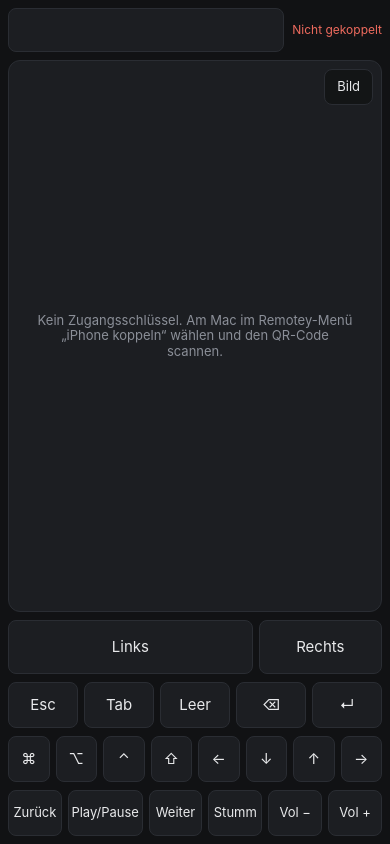
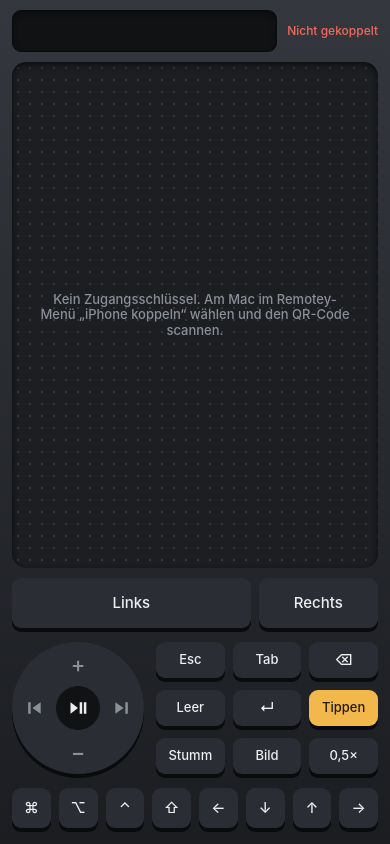
Before and after one commit to yonnock/remotey, a plain HTML site: page Web/index.html in a window 390 px wide. Drawn offline with Linux system fonts and the light colour scheme.

Commit message:
Redesign the web UI as a hardware remote with a full-screen pointer mode
Key caps with a visible edge that sink when pressed, a dial for volume
and transport, and the live view as a display above the trackpad.
Tapping the display opens pointer mode: the live view fills the phone,
the whole screen is the trackpad and the mouse keys float in a dock.
While the iOS keyboard is open only Esc, Tab, modifiers and arrows stay.

README screenshots show the remote, pointer mode and typing.

```diff
--- a/Web/index.html
+++ b/Web/index.html
@@ -7,47 +7,87 @@
 <meta name="mobile-web-app-capable" content="yes">
 <meta name="apple-mobile-web-app-status-bar-style" content="black-translucent">
 <meta name="apple-mobile-web-app-title" content="Remotey">
-<meta name="theme-color" content="#111214">
+<meta name="theme-color" content="#34373d">
 <link rel="apple-touch-icon" href="/icon.png">
 <title>Remotey</title>
 <style>
+  /* A hardware remote: graphite body, key caps with a visible edge that sink when pressed. */
   :root {
-    --bg: #111214; --surface: #1c1e22; --surface-active: #2e3138; --line: #2a2d33;
-    --text: #e8e9eb; --muted: #8b8f98; --accent: #f2b84b; --bad: #ef6b5e;
+    --body-top: #34373d; --body-bottom: #1b1d21; --deep: #111214; --surface: #1c1e22; --cap: #2a2d33;
+    --edge: #0a0b0c; --line: #33373e; --text: #eceef0; --muted: #8b8f98;
+    --accent: #f2b84b; --accent-ink: #231803; --bad: #ef6b5e; --glass: rgba(17, 18, 20, .72);
   }
   * { box-sizing: border-box; -webkit-tap-highlight-color: transparent; }
-  html, body { margin: 0; height: 100%; background: var(--bg); color: var(--text); overflow: hidden;
-    font: 15px/1.2 -apple-system, system-ui, sans-serif; overscroll-behavior: none; }
+  [hidden] { display: none !important; }
+  html, body { margin: 0; height: 100%; background: var(--body-bottom); color: var(--text); overflow: hidden;
+    font: 500 15px/1.2 -apple-system, system-ui, sans-serif; overscroll-behavior: none; }
   body { position: fixed; inset: 0; -webkit-user-select: none; user-select: none; -webkit-touch-callout: none; }
   #app { position: absolute; top: 0; left: 0; right: 0; height: var(--vh, 100dvh); display: flex;
-    flex-direction: column; gap: 8px;
-    padding: max(8px, env(safe-area-inset-top)) max(8px, env(safe-area-inset-right))
-             max(8px, env(safe-area-inset-bottom)) max(8px, env(safe-area-inset-left)); }
-  #top { display: flex; gap: 8px; align-items: center; }
-  #field { flex: 1; min-width: 0; height: 44px; padding: 0 12px; border-radius: 8px; border: 1px solid var(--line);
-    background: var(--surface); color: var(--text); font-size: 16px; outline: none;
+    flex-direction: column; gap: 10px; background: linear-gradient(180deg, var(--body-top), var(--body-bottom));
+    padding: max(10px, env(safe-area-inset-top)) max(12px, env(safe-area-inset-right))
+             max(12px, env(safe-area-inset-bottom)) max(12px, env(safe-area-inset-left)); }
+
+  #top { display: flex; gap: 10px; align-items: center; }
+  #field { flex: 1; min-width: 0; height: 42px; padding: 0 12px; border-radius: 9px; border: 1px solid var(--edge);
+    background: var(--deep); color: var(--text); font-size: 16px; outline: none; box-shadow: inset 0 2px 5px var(--edge);
     -webkit-user-select: text; user-select: text; }
   #field:focus { border-color: var(--accent); }
   #status { font-size: 12px; color: var(--muted); white-space: nowrap; }
   #status.bad { color: var(--bad); }
-  [hidden] { display: none !important; }
-  #padwrap { flex: 1; min-height: 60px; position: relative; overflow: hidden; border-radius: 12px;
-    background: var(--surface); border: 1px solid var(--line); }
+
+  /* Display: the live view. Small above the trackpad, or the whole phone in pointer mode. */
+  #screen { flex: 0 0 27%; position: relative; overflow: hidden; border-radius: 10px; background: var(--deep);
+    border: 3px solid var(--edge); box-shadow: inset 0 0 12px var(--edge); }
   #view { position: absolute; inset: 0; width: 100%; height: 100%; }
   #marker { position: absolute; width: 30px; height: 30px; margin: -15px 0 0 -15px; border-radius: 50%;
     border: 2px solid var(--accent); pointer-events: none; }
-  #pad { position: absolute; inset: 0; touch-action: none; display: flex; align-items: center;
-    justify-content: center; text-align: center; color: var(--muted); font-size: 13px; padding: 24px; }
-  #viewctl { position: absolute; top: 8px; right: 8px; display: flex; gap: 6px; }
-  #viewctl button { flex: none; height: 36px; padding: 0 12px; font-size: 13px; background: rgba(17, 18, 20, .78); }
-  .row { display: flex; gap: 6px; }
-  button { flex: 1; min-width: 0; height: 46px; border: 1px solid var(--line); border-radius: 8px;
-    background: var(--surface); color: var(--text); font: inherit; padding: 0; touch-action: none; }
-  button.pressed { background: var(--surface-active); }
-  button.on { border-color: var(--accent); color: var(--accent); }
-  .mouse button { height: 54px; }
-  .media button { font-size: 13px; }
+  #grow { position: absolute; right: 6px; bottom: 6px; padding: 4px 8px; border-radius: 7px; font-size: 11px;
+    background: var(--glass); color: var(--text); pointer-events: none; }
+
+  #pad { flex: 1; min-height: 60px; border-radius: 14px; touch-action: none; display: flex; align-items: center;
+    justify-content: center; text-align: center; color: var(--muted); font-size: 13px; padding: 24px;
+    background-color: var(--surface); background-image: radial-gradient(var(--line) 1px, transparent 1.4px);
+    background-size: 12px 12px; box-shadow: inset 0 2px 6px var(--edge); }
+
+  .row { display: flex; gap: 8px; padding-bottom: 4px; }
+  button { font: inherit; color: var(--text); border: 0; padding: 0; margin: 0; touch-action: none; }
+  .cap { flex: 1; min-width: 0; height: 40px; border-radius: 9px; background: var(--cap);
+    box-shadow: 0 4px 0 var(--edge); transition: transform .05s, box-shadow .05s; }
+  .cap.pressed, .cap:active { transform: translateY(3px); box-shadow: 0 1px 0 var(--edge); }
+  .cap.on { color: var(--accent); box-shadow: 0 4px 0 var(--accent); }
+  .cap.on.pressed { box-shadow: 0 1px 0 var(--accent); }
+  .cap.accent { background: var(--accent); color: var(--accent-ink); }
+  .cap.small { font-size: 13px; }
+  .mouse .cap { height: 50px; }
+
+  .deck { gap: 12px; align-items: flex-start; }
+  .dial { flex: none; width: 132px; height: 132px; border-radius: 50%; background: var(--cap);
+    box-shadow: 0 4px 0 var(--edge); display: grid; grid-template: repeat(3, 1fr) / repeat(3, 1fr); }
+  .dial button { background: none; color: var(--muted); font-size: 22px; display: grid; place-items: center; }
+  .dial button.pressed, .dial button:active { color: var(--accent); }
+  .dial svg { width: 20px; height: 20px; fill: currentColor; pointer-events: none; }
+  .dial .ok { border-radius: 50%; background: var(--deep); color: var(--text); }
+  .dial .ok.pressed, .dial .ok:active { background: var(--accent); color: var(--accent-ink); }
+  .keys { flex: 1; min-width: 0; display: grid; grid-template-columns: repeat(3, 1fr); gap: 12px 8px; }
+  .keys .cap { height: 36px; }
+
+  .kb-only { display: none; }
+  body.kb .kb-only { display: flex; }
   body.kb .hide-kb { display: none; }
+
+  /* Pointer mode: the display fills the phone, the whole screen is the trackpad, keys float in a dock. */
+  #dock { display: none; }
+  body.full #top, body.full .row { display: none; }
+  body.full #screen { position: fixed; inset: 0; border: 0; border-radius: 0; box-shadow: none; }
+  body.full #grow { display: none; }
+  body.full #pad { position: fixed; inset: 0; z-index: 2; border-radius: 0; background: none; box-shadow: none; }
+  body.full #dock { display: flex; gap: 6px; position: fixed; z-index: 3; padding: 8px; border-radius: 20px;
+    left: max(10px, env(safe-area-inset-left)); right: max(10px, env(safe-area-inset-right));
+    bottom: max(12px, env(safe-area-inset-bottom)); background: var(--glass);
+    -webkit-backdrop-filter: blur(14px); backdrop-filter: blur(14px); }
+  #dock button { flex: 1; min-width: 0; height: 46px; border-radius: 12px; background: var(--cap); font-size: 14px; }
+  #dock button.pressed, #dock button:active { background: var(--line); }
+  @media (prefers-reduced-motion: reduce) { .cap { transition: none; } }
 </style>
 </head>
 <body>
@@ -57,43 +97,60 @@
            autocomplete="off" autocorrect="off" autocapitalize="off" spellcheck="false" aria-label="Text an den Mac senden">
     <span id="status" role="status">Verbinde…</span>
   </div>
-  <div id="padwrap">
-    <canvas id="view" hidden></canvas>
+  <div id="screen" role="button" aria-label="Live-Bild, antippen für Vollbild" hidden>
+    <canvas id="view"></canvas>
     <div id="marker" hidden></div>
-    <div id="pad" aria-label="Trackpad"></div>
-    <div id="viewctl">
-      <button id="zoomBtn" data-act="zoom" aria-label="Zoom der Live-Ansicht" hidden>0,5×</button>
-      <button id="viewBtn" data-act="view" aria-label="Live-Ansicht des Mac-Bildschirms">Bild</button>
+    <div id="grow">Vollbild</div>
+  </div>
+  <div id="pad" aria-label="Trackpad"></div>
+  <div class="row mouse hide-kb">
+    <button class="cap" data-hold="left" style="flex:2">Links</button>
+    <button class="cap" data-click="right">Rechts</button>
+  </div>
+  <div class="row deck hide-kb">
+    <div class="dial" role="group" aria-label="Medien">
+      <span></span>
+      <button data-media="volup" data-repeat aria-label="Lauter">+</button>
+      <span></span>
+      <button data-media="prev" aria-label="Vorheriger Titel"><svg viewBox="0 0 24 24"><path d="M5 5h3v14H5zM20 5v14l-10-7z"/></svg></button>
+      <button class="ok" data-media="play" aria-label="Play/Pause"><svg viewBox="0 0 24 24"><path d="M3 5l9 7-9 7zM14 5h3v14h-3zM19 5h3v14h-3z"/></svg></button>
+      <button data-media="next" aria-label="Nächster Titel"><svg viewBox="0 0 24 24"><path d="M16 5h3v14h-3zM4 5l10 7-10 7z"/></svg></button>
+      <span></span>
+      <button data-media="voldown" data-repeat aria-label="Leiser">−</button>
+      <span></span>
+    </div>
+    <div class="keys">
+      <button class="cap small" data-key="escape">Esc</button>
+      <button class="cap small" data-key="tab">Tab</button>
+      <button class="cap" data-key="backspace" data-repeat aria-label="Löschen">⌫</button>
+      <button class="cap small" data-key="space">Leer</button>
+      <button class="cap" data-key="return" aria-label="Enter">↵</button>
+      <button class="cap small accent" data-act="type">Tippen</button>
+      <button class="cap small" data-media="mute">Stumm</button>
+      <button class="cap small" id="viewBtn" data-act="view" aria-label="Live-Bild ein oder aus">Bild</button>
+      <button class="cap small" data-act="zoom" aria-label="Zoom des Live-Bilds">0,5×</button>
     </div>
   </div>
-  <div class="row mouse">
+  <div class="row kb-only">
+    <button class="cap small" data-key="escape">Esc</button>
+    <button class="cap small" data-key="tab">Tab</button>
+    <button class="cap small accent" data-act="done">Fertig</button>
+  </div>
+  <div class="row mods">
+    <button class="cap" data-mod="cmd" aria-label="Command">⌘</button>
+    <button class="cap" data-mod="alt" aria-label="Option">⌥</button>
+    <button class="cap" data-mod="ctrl" aria-label="Control">⌃</button>
+    <button class="cap" data-mod="shift" aria-label="Shift">⇧</button>
+    <button class="cap" data-key="left" data-repeat aria-label="Links">←</button>
+    <button class="cap" data-key="down" data-repeat aria-label="Runter">↓</button>
+    <button class="cap" data-key="up" data-repeat aria-label="Hoch">↑</button>
+    <button class="cap" data-key="right" data-repeat aria-label="Rechts">→</button>
+  </div>
+  <div id="dock">
     <button data-hold="left" style="flex:2">Links</button>
-    <button data-click="right">Rechts</button>
-  </div>
-  <div class="row">
-    <button data-key="escape">Esc</button>
-    <button data-key="tab">Tab</button>
-    <button data-key="space">Leer</button>
-    <button data-key="backspace" data-repeat aria-label="Löschen">⌫</button>
-    <button data-key="return" aria-label="Enter">↵</button>
-  </div>
-  <div class="row">
-    <button data-mod="cmd" aria-label="Command">⌘</button>
-    <button data-mod="alt" aria-label="Option">⌥</button>
-    <button data-mod="ctrl" aria-label="Control">⌃</button>
-    <button data-mod="shift" aria-label="Shift">⇧</button>
-    <button data-key="left" data-repeat aria-label="Links">←</button>
-    <button data-key="down" data-repeat aria-label="Runter">↓</button>
-    <button data-key="up" data-repeat aria-label="Hoch">↑</button>
-    <button data-key="right" data-repeat aria-label="Rechts">→</button>
-  </div>
-  <div class="row media hide-kb">
-    <button data-media="prev">Zurück</button>
-    <button data-media="play" style="flex:1.4">Play/Pause</button>
-    <button data-media="next">Weiter</button>
-    <button data-media="mute">Stumm</button>
-    <button data-media="voldown" data-repeat aria-label="Leiser">Vol −</button>
-    <button data-media="volup" data-repeat aria-label="Lauter">Vol +</button>
+    <button data-click="right" style="flex:1.5">Rechts</button>
+    <button data-act="zoom" aria-label="Zoom des Live-Bilds">0,5×</button>
+    <button data-act="full" aria-label="Zurück zur Fernbedienung">Tasten</button>
   </div>
 </div>
 <script>
@@ -222,22 +279,30 @@ function padEnd(e) {
 pad.addEventListener('touchend', padEnd, { passive: false });
 pad.addEventListener('touchcancel', padEnd, { passive: false });
 
-// ---- Live view: the Mac streams the screen region around the cursor into the trackpad area.
-const view = $('#view'), marker = $('#marker'), wrap = $('#padwrap'), viewCtx = view.getContext('2d');
+// ---- Live view: the Mac streams the screen region around the cursor into the display.
+// The display sits above the trackpad; in pointer mode ("full") it fills the phone.
+const screenEl = $('#screen'), view = $('#view'), marker = $('#marker'), viewCtx = view.getContext('2d');
 const ZOOMS = [0.5, 1, 1.5, 2];
-let viewOn = false, zoom = 0.5, frameSeq = 0, drawnSeq = 0;
+let viewOn = false, full = false, zoom = 0.5, frameSeq = 0, drawnSeq = 0;
 try {
   viewOn = localStorage.getItem('remotey-view') === '1';
   zoom = ZOOMS.includes(+localStorage.getItem('remotey-zoom')) ? +localStorage.getItem('remotey-zoom') : 0.5;
 } catch {}
 function syncView() {
+  if (!viewOn) full = false;
+  document.body.classList.toggle('full', full);
+  screenEl.hidden = !viewOn;
+  if (!viewOn) marker.hidden = true;
   $('#viewBtn').classList.toggle('on', viewOn);
-  $('#zoomBtn').hidden = !viewOn;
-  $('#zoomBtn').textContent = String(zoom).replace('.', ',') + '×';
-  if (!viewOn) view.hidden = marker.hidden = true;
+  document.querySelectorAll('[data-act=zoom]').forEach((b) => { b.textContent = String(zoom).replace('.', ',') + '×'; });
   try { localStorage.setItem('remotey-view', viewOn ? '1' : '0'); localStorage.setItem('remotey-zoom', zoom); } catch {}
-  const r = wrap.getBoundingClientRect();
+  const r = screenEl.getBoundingClientRect(); // measured after the layout change above
   send({ t: 'view', on: viewOn, w: r.width, h: r.height, zoom, dpr: window.devicePixelRatio || 2 });
+}
+function setFull(on) {
+  full = on;
+  if (on) { viewOn = true; field.blur(); }
+  syncView();
 }
 async function drawFrame(buffer) {
   if (!viewOn) return;
@@ -251,17 +316,22 @@ async function drawFrame(buffer) {
     viewCtx.drawImage(bitmap, 0, 0);
     marker.style.left = cx * 100 + '%';
     marker.style.top = cy * 100 + '%';
-    view.hidden = marker.hidden = false;
-    pad.textContent = '';
+    marker.hidden = false;
   }
   bitmap.close();
 }
+// Tapping the small display opens pointer mode. In pointer mode the trackpad covers the display.
+screenEl.addEventListener('touchend', (e) => { e.preventDefault(); setFull(true); }, { passive: false });
+screenEl.addEventListener('click', () => setFull(true));
 
 // ---- Buttons. preventDefault on touchstart keeps the iOS keyboard open.
 function fire(b) {
   const d = b.dataset;
   if (d.act === 'view') { viewOn = !viewOn; syncView(); }
-  else if (d.act === 'zoom') { zoom = ZOOMS[(ZOOMS.indexOf(zoom) + 1) % ZOOMS.length]; syncView(); }
+  else if (d.act === 'zoom') { zoom = ZOOMS[(ZOOMS.indexOf(zoom) + 1) % ZOOMS.length]; viewOn = true; syncView(); }
+  else if (d.act === 'full') setFull(!full);
+  else if (d.act === 'done') field.blur();
+  else if (d.act === 'type') field.focus();
   else if (d.key) sendKey(d.key);
   else if (d.media) send({ t: 'media', k: d.media });
   else if (d.click) send({ t: 'c', b: d.click });
@@ -275,6 +345,7 @@ document.querySelectorAll('button').forEach((b) => {
     keepAwake();
     b.classList.add('pressed');
     if (b.dataset.hold) return send({ t: 'b', b: b.dataset.hold, d: true });
+    if (b.dataset.act === 'type') return; // iOS opens the keyboard only for a focus made on touchend
     fire(b);
     if ('repeat' in b.dataset) delay = setTimeout(() => { repeat = setInterval(() => fire(b), 70); }, 400);
   }, { passive: false });
@@ -283,6 +354,7 @@ document.querySelectorAll('button').forEach((b) => {
     stop();
     b.classList.remove('pressed');
     if (b.dataset.hold) send({ t: 'b', b: b.dataset.hold, d: false });
+    if (b.dataset.act === 'type' && e.type === 'touchend') field.focus();
   };
   b.addEventListener('touchend', end, { passive: false });
   b.addEventListener('touchcancel', end, { passive: false });
@@ -328,7 +400,7 @@ function fit() {
   const h = window.visualViewport ? visualViewport.height : innerHeight;
   document.documentElement.style.setProperty('--vh', h + 'px');
   scrollTo(0, 0);
-  if (viewOn) syncView(); // the pad changed size, so the captured region must follow
+  if (viewOn) syncView(); // the display changed size, so the captured region must follow
 }
 if (window.visualViewport) { visualViewport.addEventListener('resize', fit); visualViewport.addEventListener('scroll', fit); }
 addEventListener('resize', fit);
```
Also changed, not shown: docs/full.png (added), docs/live.png (deleted), docs/remote.png (added), docs/typing.png, 1 other file.
